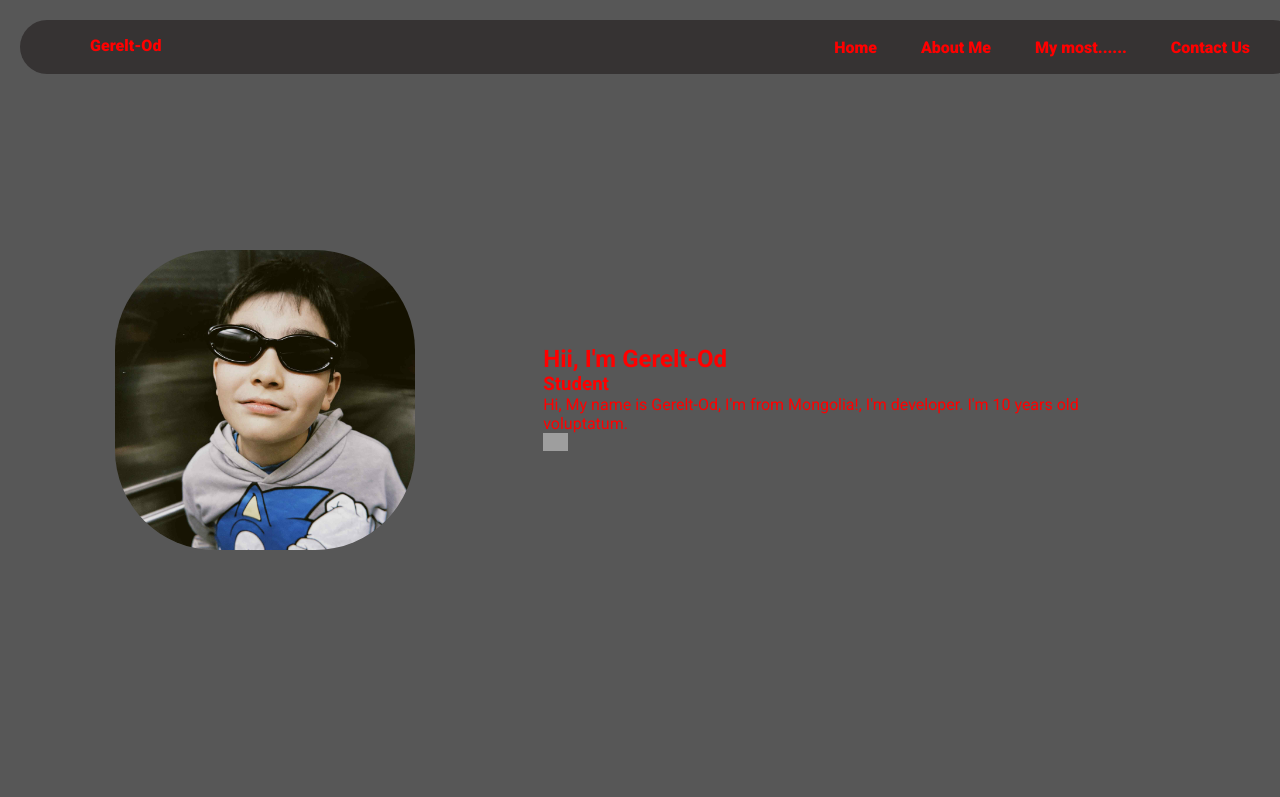
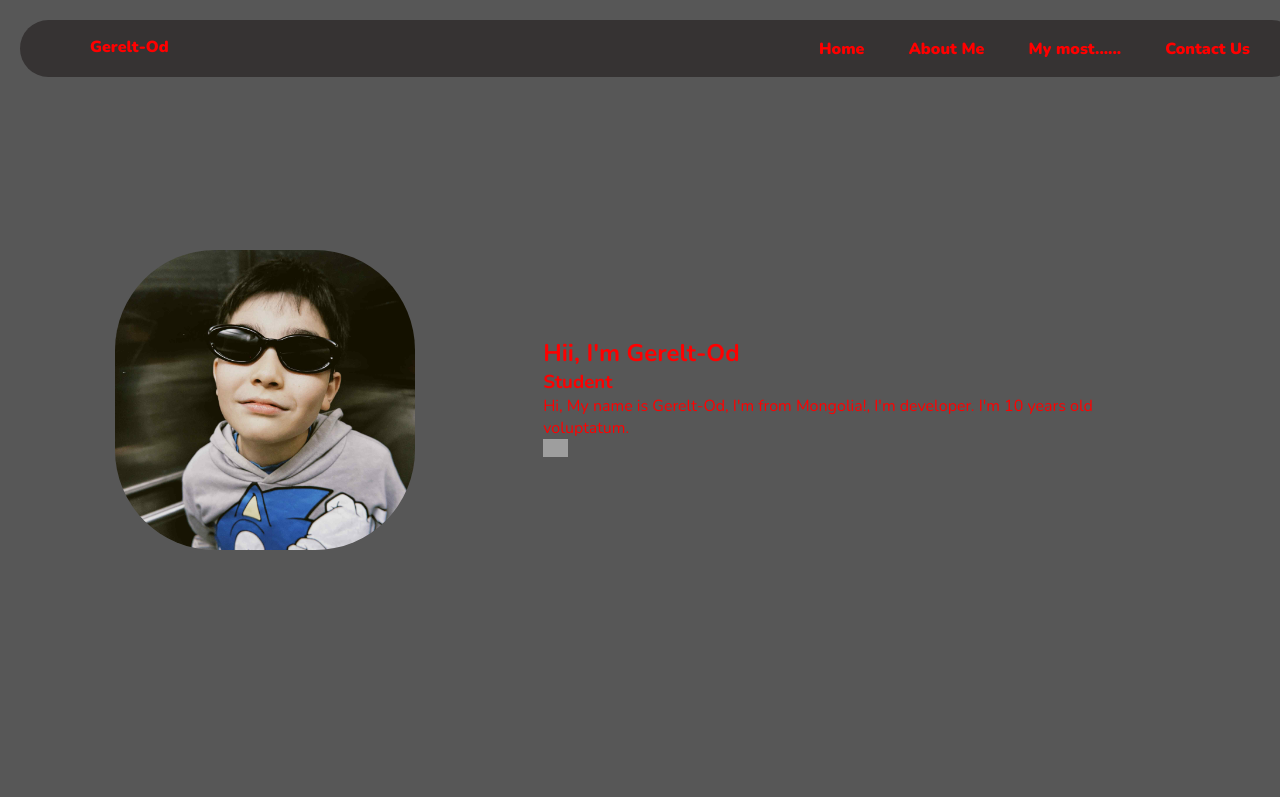
Before and after one commit to Bilstee/Portfolio, a plain HTML site: page index.html in a window 1280 px wide. Shown: the top 797 px of the page. Drawn offline with nearby package versions, Linux system fonts and the light colour scheme; grey boxes are pictures that could not be loaded.

Commit message:
Font Changed

```diff
--- a/style.css
+++ b/style.css
@@ -1,7 +1,7 @@
-@import url('https://fonts.googleapis.com/css2?family=Roboto:ital,wght@0,100..900;1,100..900&display=swap');
+@import url('https://fonts.googleapis.com/css2?family=Nunito:ital,wght@0,200..1000;1,200..1000&display=swap');
 
 * {
-    font-family: 'Roboto', sans-serif;
+    font-family: 'Nunito', sans-serif;
     margin: 0;
     padding: 0;
     box-sizing: border-box;
```
